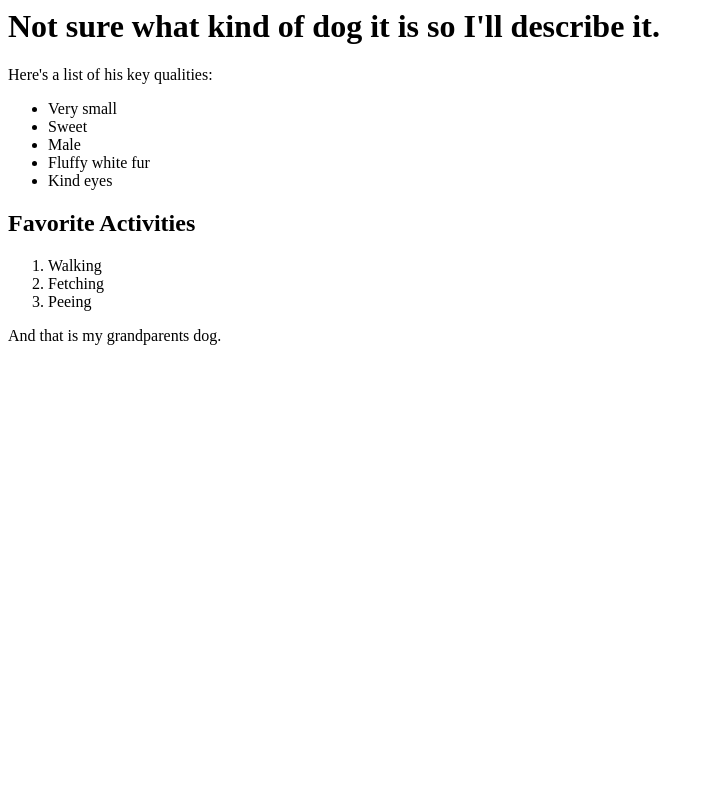
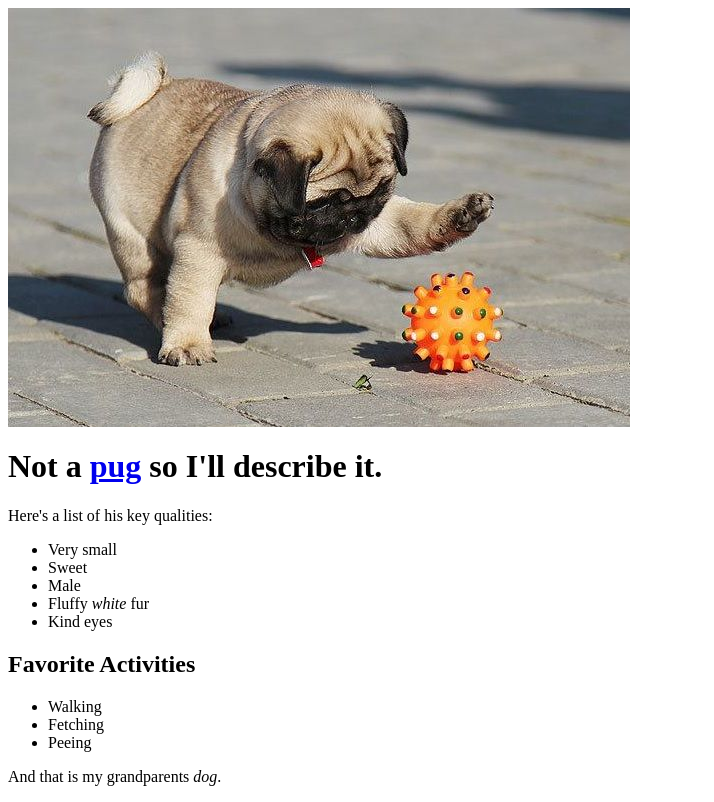
Before and after one commit to alvindng/teddy, a plain HTML site: page teddy.html in a window 1280 px wide. Shown: the whole page, without its empty margins (0-714 px from the left). Drawn offline with Linux system fonts and the light colour scheme.

Commit message:
added image and link

```diff
--- a/teddy.html
+++ b/teddy.html
@@ -1,26 +1,27 @@
 <DOCTYPE! html>
 <html>
   <head>
-    <title>Teddy (Grandparents Dog)</title>
+    <title><strong>Teddy</strong> (Grandparents Dog)</title>
+    <img src="img/pug.jpg" alt="cutest pug ever">
   </head>
   <body>
-    <h1>Not sure what kind of dog it is so I'll describe it.</h1>
+    <h1>Not a <a href="http://www.pugs.org">pug</a> so I'll describe it.</h1>
 
     <p>Here's a list of his key qualities:</p>
     <ul>
       <li>Very small</li>
       <li>Sweet</li>
       <li>Male</li>
-      <li>Fluffy white fur</li>
+      <li>Fluffy <em>white</em> fur</li>
       <li>Kind eyes</li>
     </ul>
 
-    <h2>Favorite Activities</h2>
-    <ol>
+    <h2><strong>Favorite Activities</strong></h2>
+    <ul>
       <li>Walking</li>
       <li>Fetching</li>
       <li>Peeing</li>
-    </ol>
-    <p>And that is my grandparents dog.</p>
+    </ul>
+    <p>And that is my grandparents <em>dog</em>.</p>
   </body>
 </html>
```
Also changed, not shown: img/pug.jpg (added).
